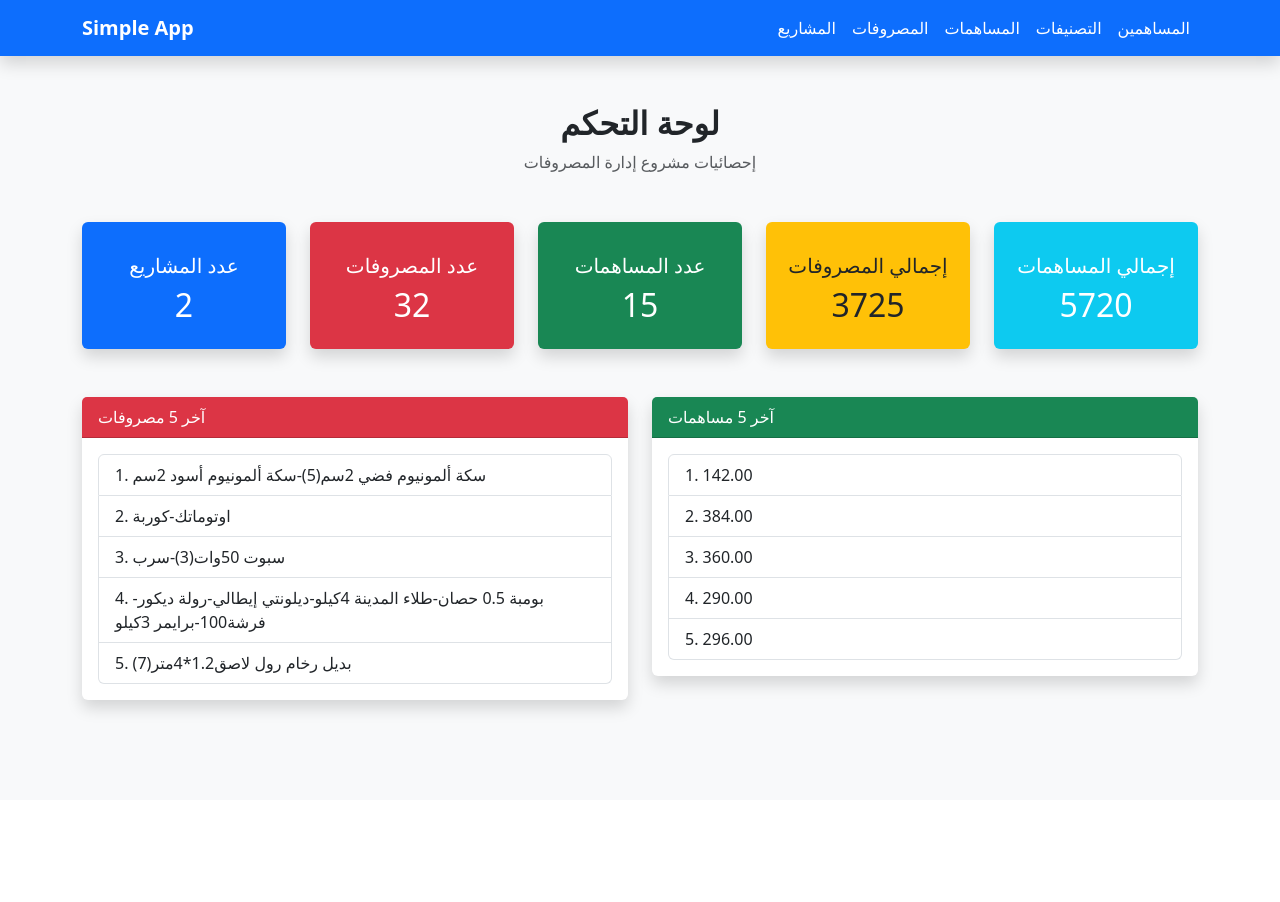
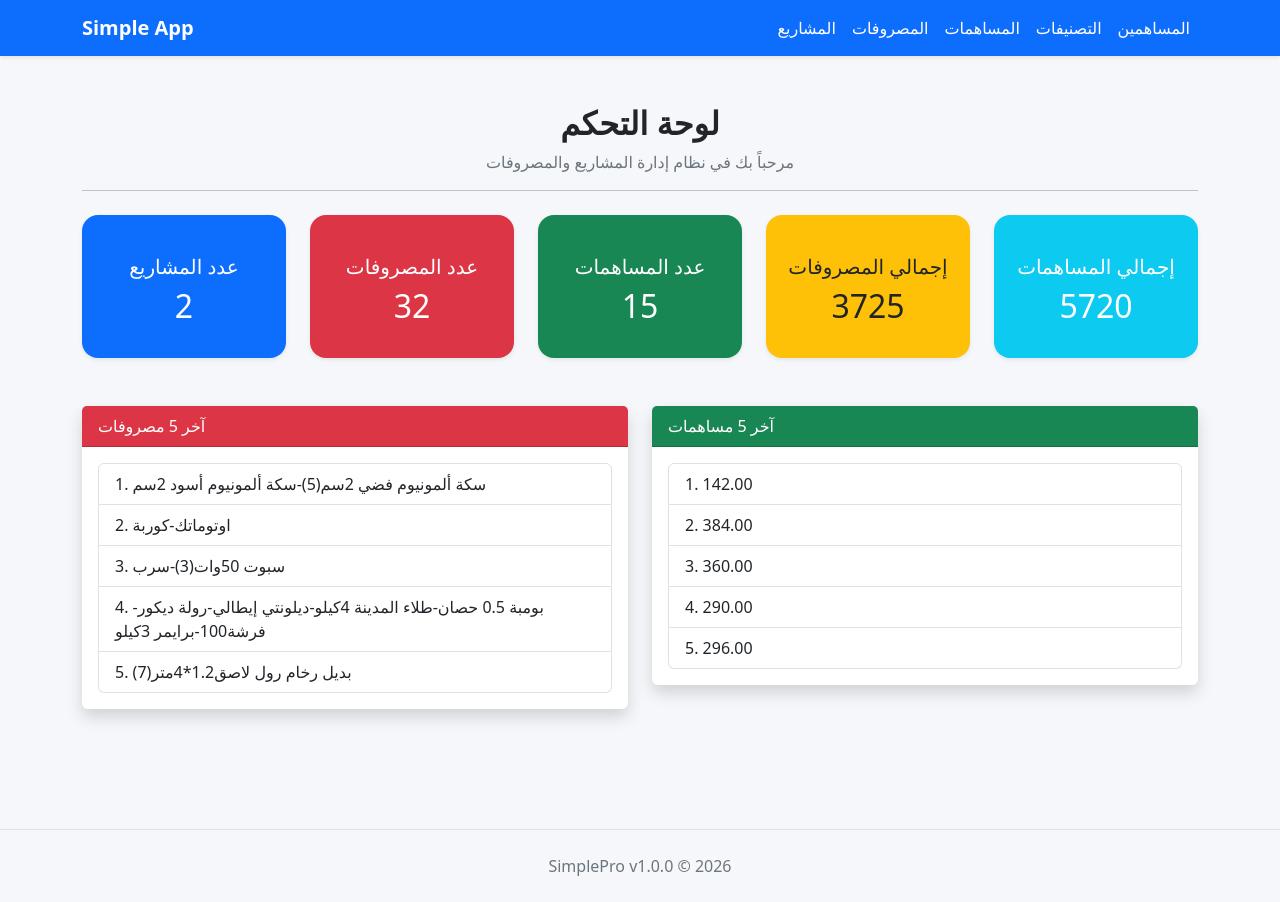
Before and after one commit to EsraElfallah/simplePro, a Django app: page / in a window 1280 px wide. Before the commit the page ends 716 px from the top, so only its background shows below. Run offline with Django 5.2, Linux system fonts and the light colour scheme; data comes from the database, SQL or seed files in the repository; some libraries are stand-ins or nearby versions.

Commit message:
SimplePro v1.0.0

```diff
--- a/templates/simpleApp/dashboard.html
+++ b/templates/simpleApp/dashboard.html
@@ -9,10 +9,10 @@
 
     <title>Simple App</title>
 </head>
-<body class="bg-light">
+<body style="background:#f5f7fb;">
 
     <!-- Navbar -->
-    <nav class="navbar navbar-expand-lg navbar-dark bg-primary shadow">
+    <nav class="navbar navbar-expand-lg navbar-dark bg-primary shadow-sm sticky-top">
         <div class="container">
             <a class="navbar-brand fw-bold" href="{% url 'dashboard' %}">
                 <i class="bi bi-kanban"></i> Simple App
@@ -45,17 +45,24 @@
     <div class="container py-5">
 
         <!-- عنوان -->
-        <div class="text-center mb-5">
-            <h2 class="fw-bold">لوحة التحكم</h2>
-            <p class="text-muted">إحصائيات مشروع إدارة المصروفات</p>
+        <div class="mb-4 text-center">
+            <h2 class="fw-bold">
+                لوحة التحكم
+            </h2>
+
+            <p class="text-secondary">
+                مرحباً بك في نظام إدارة المشاريع والمصروفات
+            </p>
+
+            <hr>
         </div>
 
         <!-- Cards -->
         <div class="row g-4">
 
             <div class="col-md-4 col-lg">
-                <div class="card border-0 shadow text-center bg-primary text-white h-100">
-                    <div class="card-body">
+                <div class="card border-0 shadow-sm rounded-4 text-center bg-primary text-white h-100">
+                    <div class="card-body py-4">
                         <i class="bi bi-folder2-open fs-1"></i>
                         <h5 class="mt-3">عدد المشاريع</h5>
                         <h2>{{ projectNum}}</h2>
@@ -64,8 +71,8 @@
             </div>
 
             <div class="col-md-4 col-lg">
-                <div class="card border-0 shadow text-center bg-danger text-white h-100">
-                    <div class="card-body">
+                <div class="card border-0 shadow-sm rounded-4 text-center bg-danger text-white h-100">
+                    <div class="card-body py-4">
                         <i class="bi bi-cash-stack fs-1"></i>
                         <h5 class="mt-3">عدد المصروفات</h5>
                         <h2>{{ expenseNum}}</h2>
@@ -74,8 +81,8 @@
             </div>
 
             <div class="col-md-4 col-lg">
-                <div class="card border-0 shadow text-center bg-success text-white h-100">
-                    <div class="card-body">
+                <div class="card border-0 shadow-sm rounded-4 text-center bg-success text-white h-100">
+                    <div class="card-body py-4">
                         <i class="bi bi-people fs-1"></i>
                         <h5 class="mt-3">عدد المساهمات</h5>
                         <h2>{{ contributionNum}}</h2>
@@ -84,8 +91,8 @@
             </div>
 
             <div class="col-md-6 col-lg">
-                <div class="card border-0 shadow text-center bg-warning text-dark h-100">
-                    <div class="card-body">
+                <div class="card border-0 shadow-sm rounded-4 text-center bg-warning text-dark h-100">
+                    <div class="card-body py-4">
                         <i class="bi bi-wallet2 fs-1"></i>
                         <h5 class="mt-3">إجمالي المصروفات</h5>
                         <h2>{{ totalExpense }}</h2>
@@ -94,8 +101,8 @@
             </div>
 
             <div class="col-md-6 col-lg">
-                <div class="card border-0 shadow text-center bg-info text-white h-100">
-                    <div class="card-body">
+                <div class="card border-0 shadow-sm rounded-4 text-center bg-info text-white h-100">
+                    <div class="card-body py-4">
                         <i class="bi bi-piggy-bank fs-1"></i>
                         <h5 class="mt-3">إجمالي المساهمات</h5>
                         <h2>{{ totalContribution}}</h2>
@@ -152,5 +159,7 @@
 
 </body>
 
-
+<footer class="text-center text-secondary py-4 mt-5 border-top">
+    SimplePro v1.0.0 © 2026
+</footer>
 </html>
```
